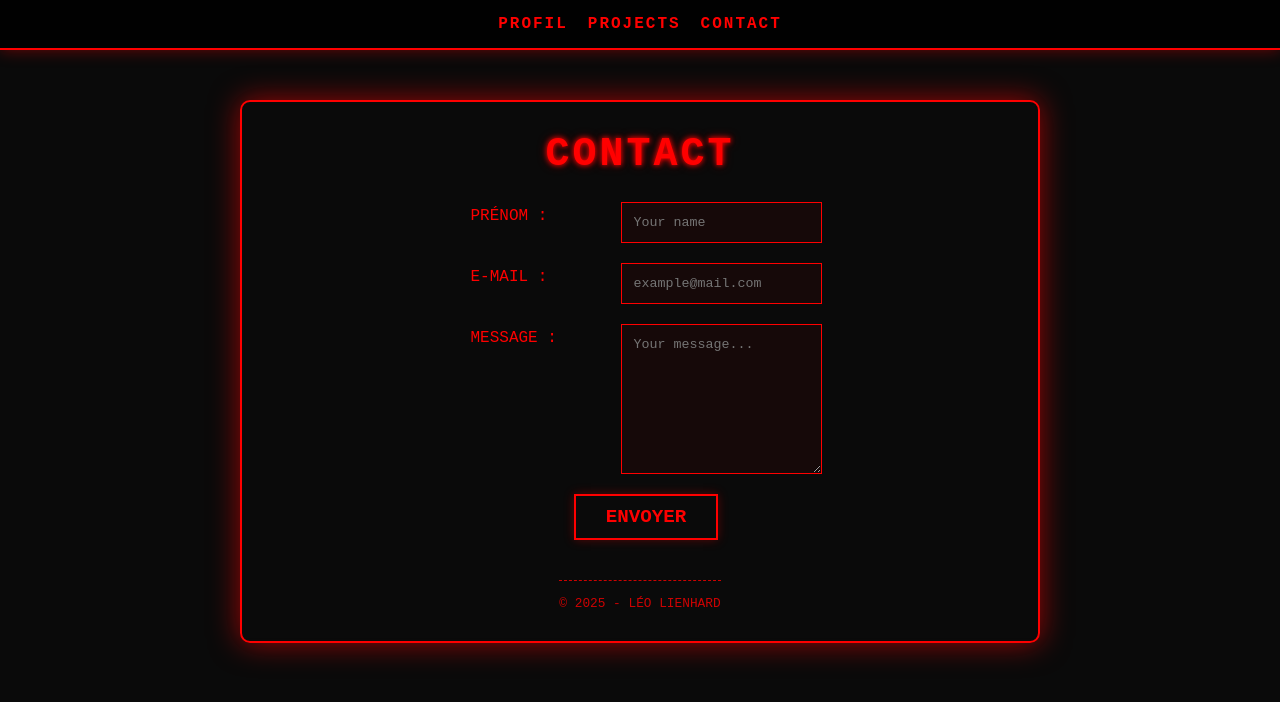
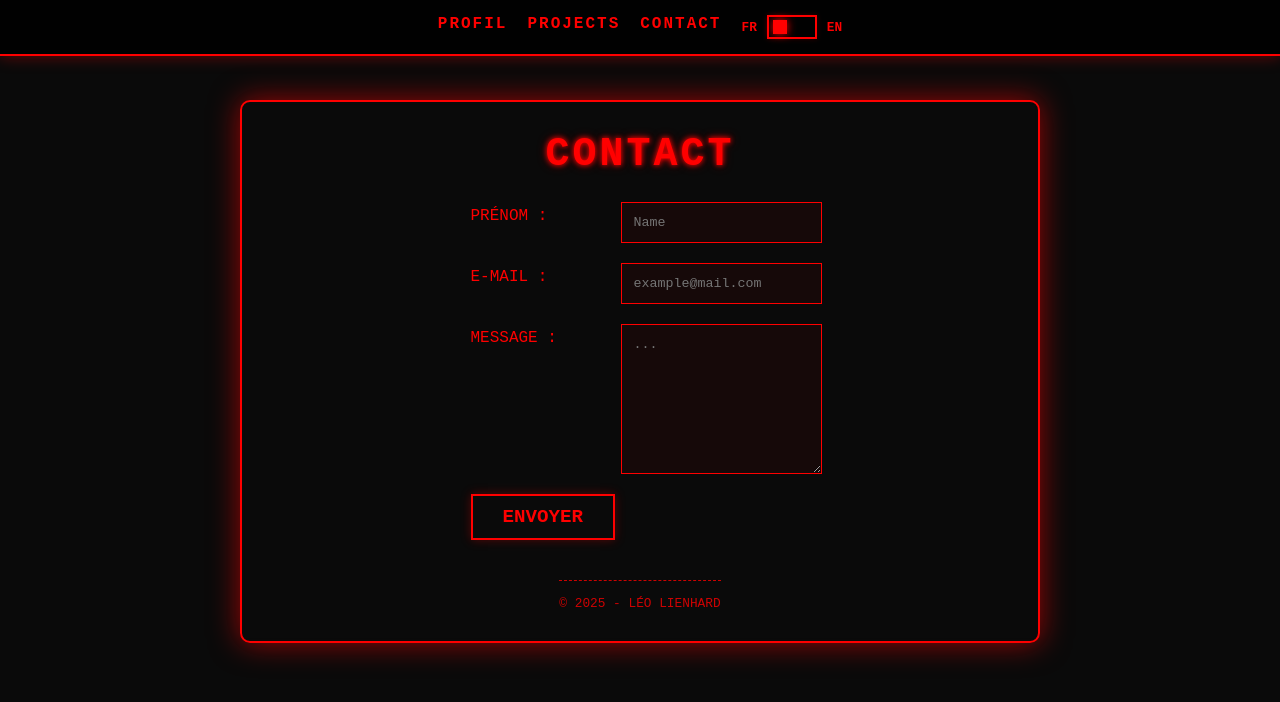
Before and after one commit to Malgrum/Portfollio, a plain HTML site: page page/contact.html in a window 1280 px wide. Drawn offline with nearby package versions, Linux system fonts and the light colour scheme.

Commit message:
feature:email.js

```diff
--- a/page/contact.html
+++ b/page/contact.html
@@ -1,9 +1,10 @@
 <!doctype html>
-<html lang="en">
+<html lang="fr">
 <head>
   <meta charset="utf-8">
-  <title>Contact</title>
+  <title>Contact - Léo Lienhard</title>
   <link rel="stylesheet" href="../ressource/style.css">
+  <script type="text/javascript" src="https://cdn.jsdelivr.net/npm/@emailjs/browser@3/dist/email.min.js"></script>
   <script src="../ressource/script.js" defer></script>
 </head>
 
@@ -13,31 +14,47 @@
       <a href="../index.html">Profil</a>
       <a href="projet.html">Projects</a>
       <a href="contact.html" class="active">Contact</a>
+
+      <div class="language-selector">
+        <span class="lang-label">FR</span>
+        <label class="switch">
+          <input type="checkbox" id="lang-switch">
+          <span class="slider"></span>
+        </label>
+        <span class="lang-label">EN</span>
+      </div>
     </nav>
   </header>
 
   <main class="container">
     <h1 class="glitch">Contact</h1>
 
-    <form id="contact-form" method="post">
+    <form id="contact-form">
       <ul>
         <li>
-          <label for="name"><span class="lang-fr">Prénom :</span><span class="lang-en">First Name:</span></label>
-          <input type="text" id="name" name="user_name" placeholder="Your name" required />
+          <label for="name">
+            <span class="lang-fr">Prénom :</span>
+            <span class="lang-en">First Name:</span>
+          </label>
+          <input type="text" id="name" name="from_name" placeholder="Name" required />
         </li>
         <li>
-          <label for="mail">E-mail&nbsp;:</label>
-          <input type="email" id="mail" name="user_mail" placeholder="example@mail.com" required />
+          <label for="mail">E-mail :</label>
+          <input type="email" id="mail" name="reply_to" placeholder="example@mail.com" required />
         </li>
         <li>
-          <label for="msg">Message&nbsp;:</label>
-          <textarea id="msg" name="user_message" placeholder="Your message..." required></textarea>
+          <label for="msg">Message :</label>
+          <textarea id="msg" name="message" placeholder="..." required></textarea>
         </li>
-        <li class="button">
-          <button type="submit"><span class="lang-fr">Envoyer</span><span class="lang-en">Send</span></button>
+        <li class="button-row">
+          <button type="submit" id="submit-btn">
+            <span class="lang-fr">Envoyer</span>
+            <span class="lang-en">Send</span>
+          </button>
         </li>
       </ul>
     </form>
+
     <footer class="footer-note">
       <p>© 2025 - Léo Lienhard</p>
     </footer>
```
